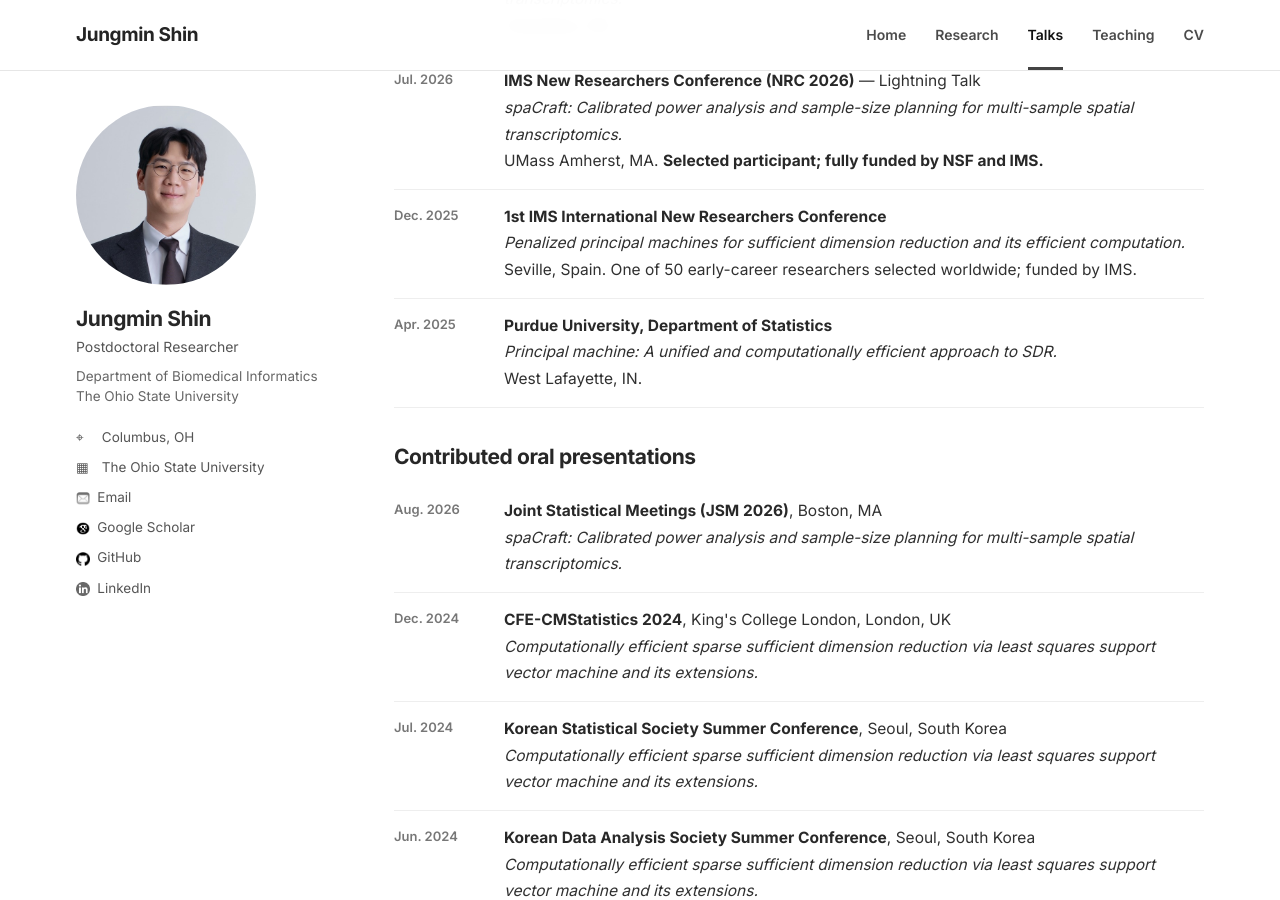
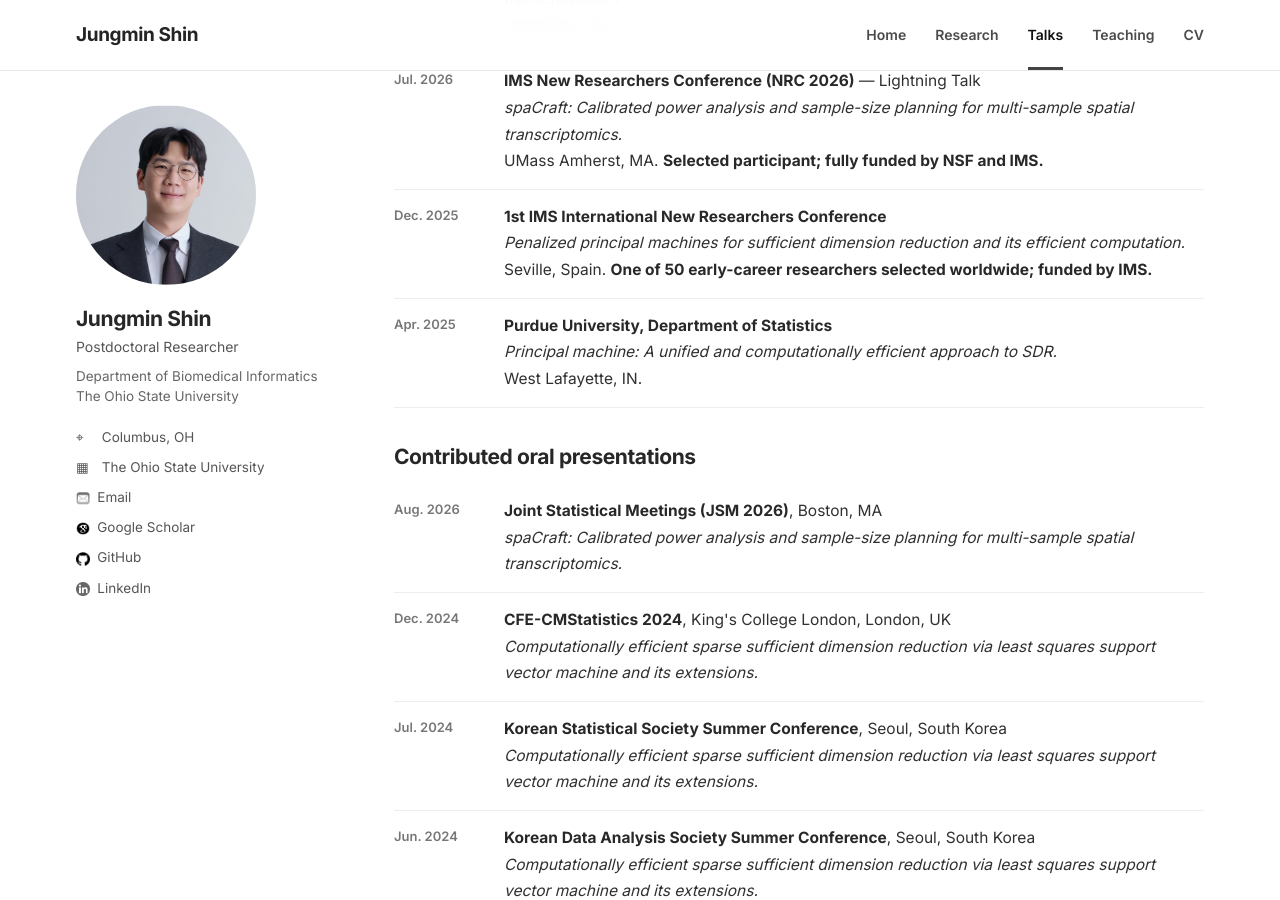
Before and after one commit to c16267/c16267.github.io, a Jekyll site: the page built from talks.md, in a window 1280 px wide and 900 px high, scrolled down 325 px. Built offline with Jekyll 4.4.1, drawn with Linux system fonts in a browser that asks for light colours.

Commit message:
Fix timeline entry formatting in talks.md

```diff
--- a/talks.md
+++ b/talks.md
@@ -11,7 +11,7 @@ permalink: /talks/
 <div class="timeline">
   <div class="timeline-item"><div class="timeline-date">Sep. 2026</div><div><strong>The Ohio State University, Department of Biomedical Informatics Seminar</strong><br><em>spaCraft: Calibrated power analysis and sample-size planning for multi-sample spatial transcriptomics.</em><br>Columbus, OH.</div></div>
   <div class="timeline-item"><div class="timeline-date">Jul. 2026</div><div><strong>IMS New Researchers Conference (NRC 2026)</strong> — Lightning Talk<br><em>spaCraft: Calibrated power analysis and sample-size planning for multi-sample spatial transcriptomics.</em><br>UMass Amherst, MA. <strong>Selected participant; fully funded by NSF and IMS.</strong></div></div>
-  <div class="timeline-item"><div class="timeline-date">Dec. 2025</div><div><strong>1st IMS International New Researchers Conference</strong><br><em>Penalized principal machines for sufficient dimension reduction and its efficient computation.</em><br>Seville, Spain. One of 50 early-career researchers selected worldwide; funded by IMS.</div></div>
+  <div class="timeline-item"><div class="timeline-date">Dec. 2025</div><div><strong>1st IMS International New Researchers Conference</strong><br><em>Penalized principal machines for sufficient dimension reduction and its efficient computation.</em><br>Seville, Spain. <strong>One of 50 early-career researchers selected worldwide; funded by IMS.</strong></div></div>
   <div class="timeline-item"><div class="timeline-date">Apr. 2025</div><div><strong>Purdue University, Department of Statistics</strong><br><em>Principal machine: A unified and computationally efficient approach to SDR.</em><br>West Lafayette, IN.</div></div>
 </div>
 
```
